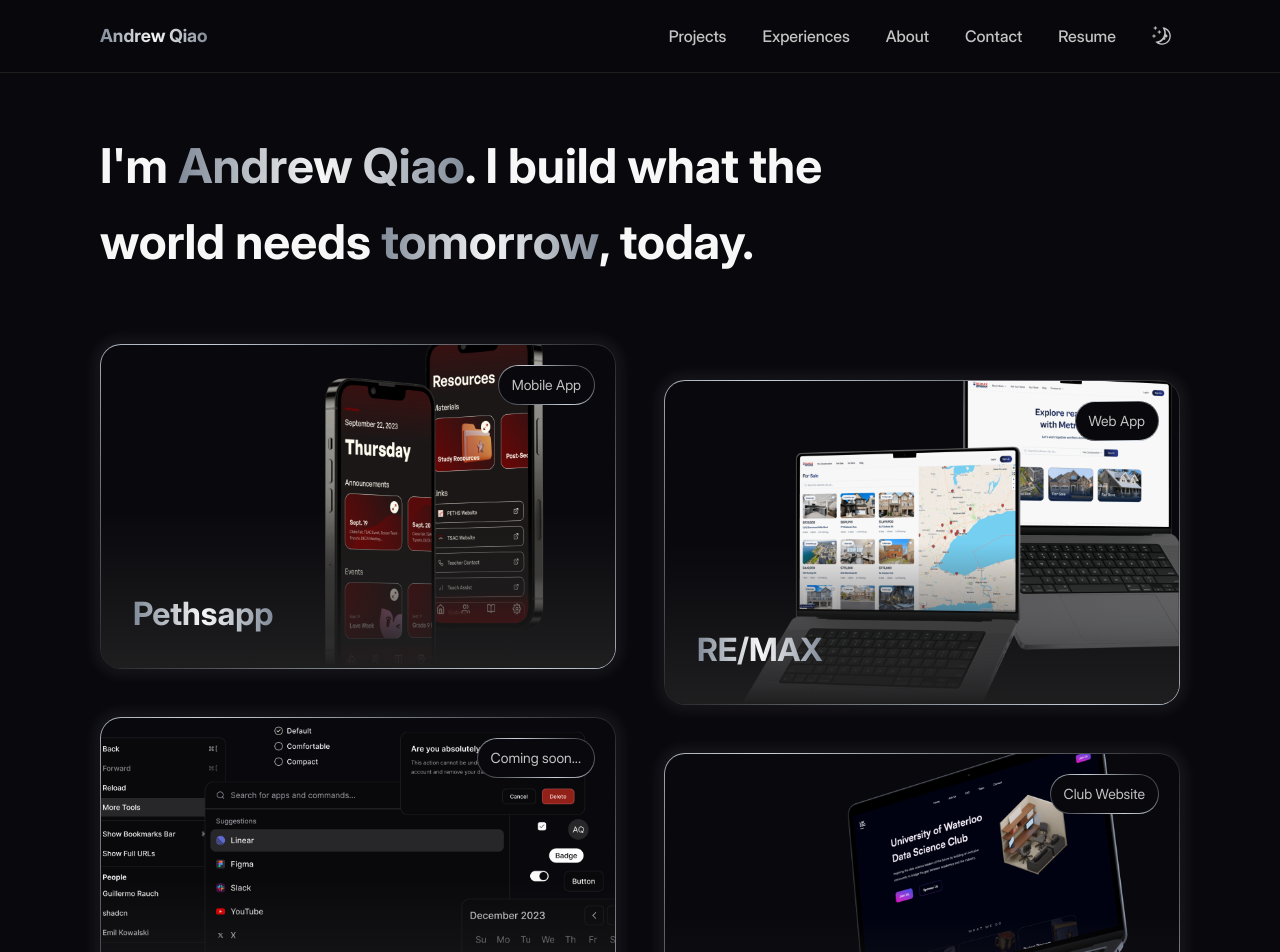
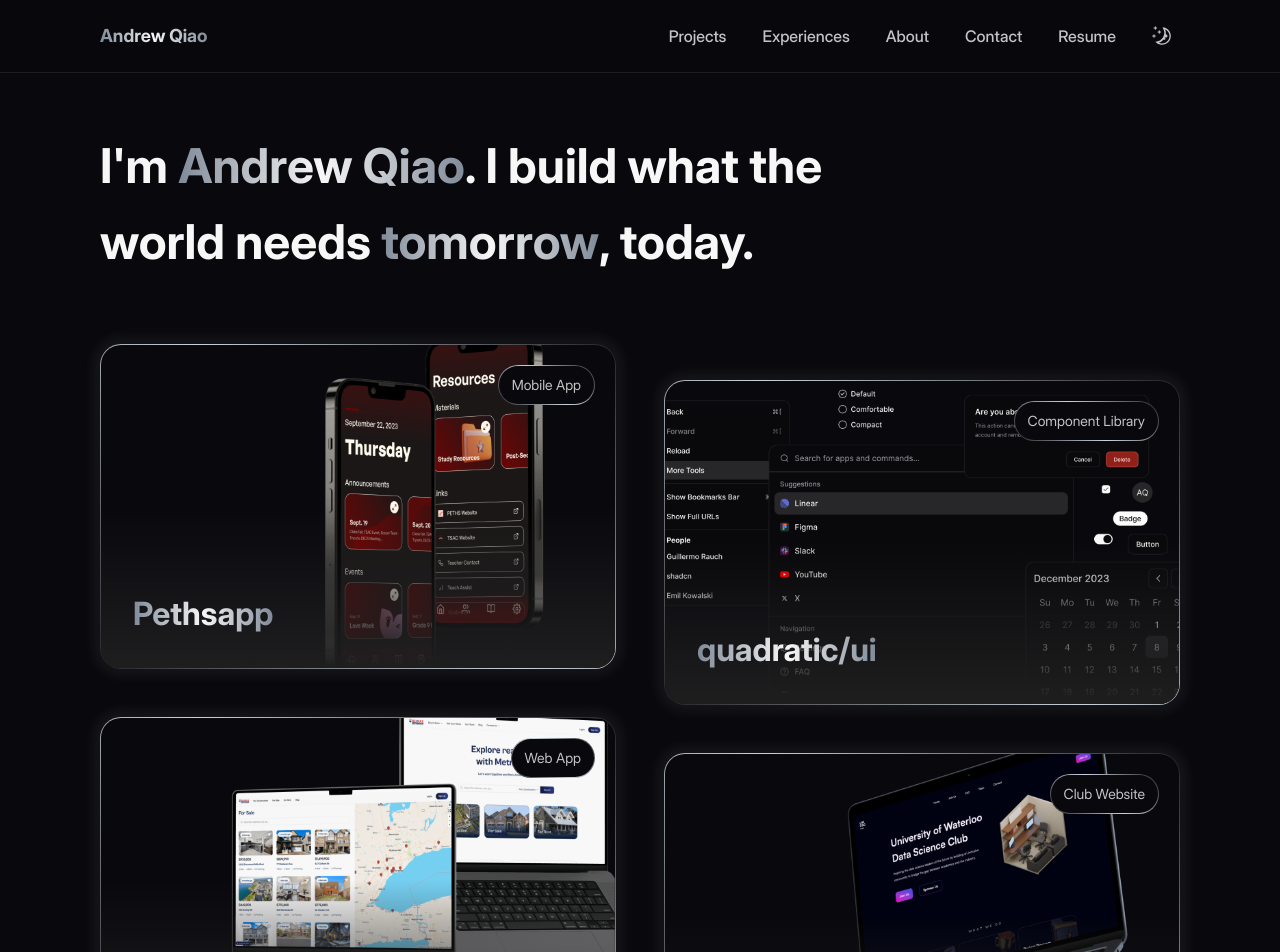
Before and after one commit to qiaoandrew/andrewqiao.com, a Next.js app: page / in a window 1280 px wide. Shown: the top 952 px of the page. Built offline with nearby package versions, Linux system fonts and the light colour scheme.

Commit message:
enable quadratic-ui link

```diff
--- a/next.config.js
+++ b/next.config.js
@@ -1,8 +1,6 @@
-const MillionLint = require('@million/lint');
+/** @type {import('next').NextConfig} */
+const nextConfig = {
+  reactStrictMode: true,
+};
 
-/** @type {import('next').NextConfig} */
-const nextConfig = {};
-
-module.exports = MillionLint.next({
-  rsc: true,
-})(nextConfig);
+module.exports = nextConfig;
--- a/package.json
+++ b/package.json
@@ -10,7 +10,6 @@
   },
   "dependencies": {
     "@hookform/resolvers": "^3.3.4",
-    "@million/lint": "^0.0.73",
     "@radix-ui/react-icons": "^1.3.0",
     "@radix-ui/react-navigation-menu": "^1.1.4",
     "@radix-ui/react-popover": "^1.0.7",
--- a/src/components/elements/ProjectCard.tsx
+++ b/src/components/elements/ProjectCard.tsx
@@ -7,16 +7,14 @@ import GradientBorder from '@/components/ui/GradientBorder';
 import GradientText from '@/components/typography/GradientText';
 
 interface ProjectCardProps {
-  id: string;
   title: string;
   type: string;
-  href?: string;
+  href: string;
   lightMockup: StaticImageData;
   darkMockup: StaticImageData;
 }
 
 export default function ProjectCard({
-  id,
   title,
   type,
   href,
@@ -81,16 +79,12 @@ export default function ProjectCard({
         'xl:rounded-[21px]'
       )}
     >
-      {href ? (
-        href.startsWith('/') ? (
-          <Link href={href}>{cardContent}</Link>
-        ) : (
-          <a href={href} target="_blank" rel="noreferrer noopener">
-            {cardContent}
-          </a>
-        )
+      {href.startsWith('/') ? (
+        <Link href={href}>{cardContent}</Link>
       ) : (
-        <div className="xl:hover:cursor-wait">{cardContent}</div>
+        <a href={href} target="_blank" rel="noreferrer noopener">
+          {cardContent}
+        </a>
       )}
     </GradientBorder>
   );
--- a/src/components/navigation/ThemeToggle.tsx
+++ b/src/components/navigation/ThemeToggle.tsx
@@ -24,7 +24,7 @@ export default function ThemeToggle() {
       onClick={changeTheme}
       className={cn(
         'bg-transparent shadow-none xl:hover:bg-transparent xl:hover:shadow-none',
-        'dark:bg-transparent dark:shadow-none xl:dark:hover:bg-transparent xl:dark:hover:shadow-none',
+        'dark:bg-transparent dark:shadow-none xl:dark:hover:bg-transparent xl:dark:hover:shadow-none'
       )}
     >
       <SunIcon className="h-5 w-5 text-primary-foreground dark:hidden" />
--- a/src/components/sections/home/Projects.tsx
+++ b/src/components/sections/home/Projects.tsx
@@ -9,7 +9,6 @@ export default function Projects() {
       {PROJECT_CARDS.map(
         ({ id, title, href, type, lightMockup, darkMockup }) => (
           <ProjectCard
-            id={id}
             key={id}
             title={title}
             type={type}
--- a/src/constants/projects.ts
+++ b/src/constants/projects.ts
@@ -28,19 +28,20 @@ export const PROJECT_CARDS = [
     darkMockup: pethsappDarkCardMockup,
   },
   {
+    id: 'quadratic-ui',
+    title: 'quadratic/ui',
+    href: 'https://www.quadratic-ui.com',
+    type: 'Component Library',
+    lightMockup: quadraticUICardLightMockup,
+    darkMockup: quadraticUICardDarkMockup,
+  },
+  {
     id: 'remax',
     title: 'RE/MAX',
     href: 'https://www.preconstruction.app',
     type: 'Web App',
     lightMockup: remaxCardMockup,
     darkMockup: remaxCardMockup,
-  },
-  {
-    id: 'quadratic-ui',
-    title: 'quadratic/ui',
-    type: 'Coming soon...',
-    lightMockup: quadraticUICardLightMockup,
-    darkMockup: quadraticUICardDarkMockup,
   },
   {
     id: 'uwdsc',
```
Also changed, not shown: 1 other file (tests, documents, lock files or other folders).
